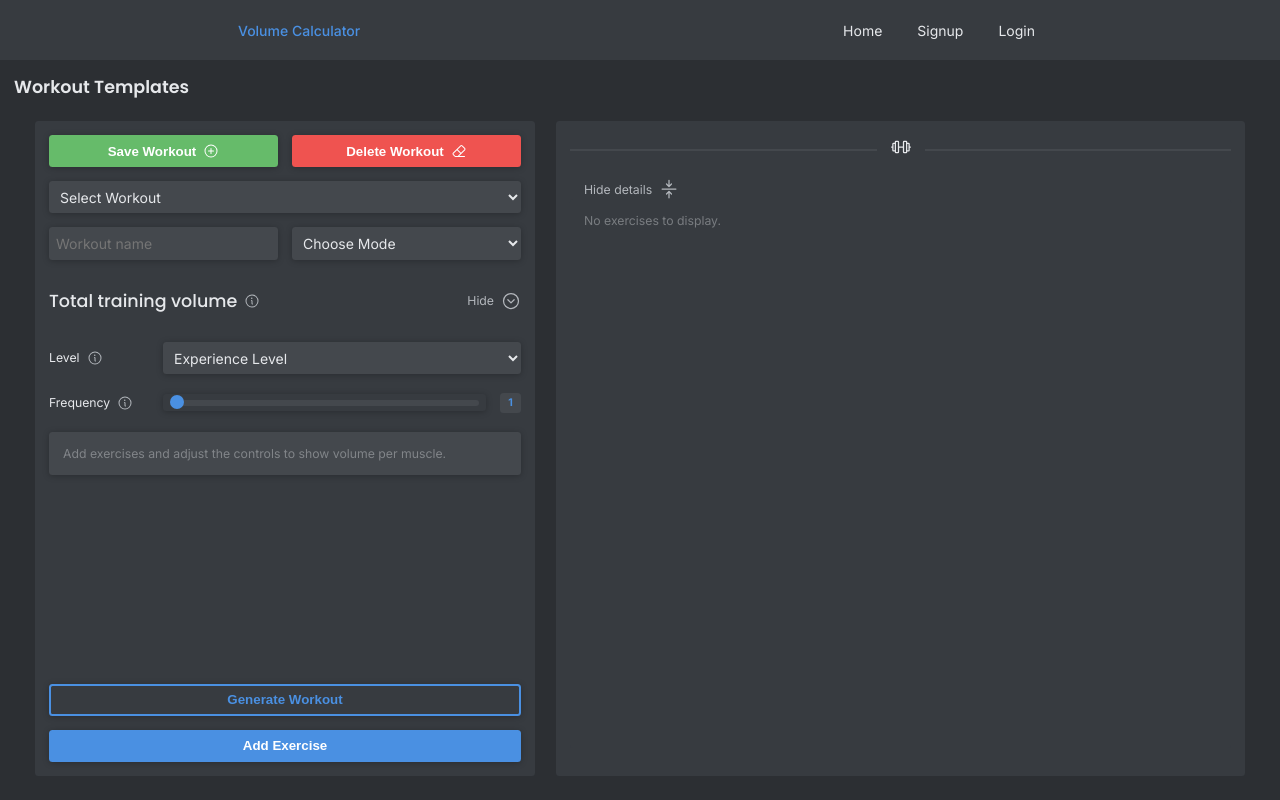
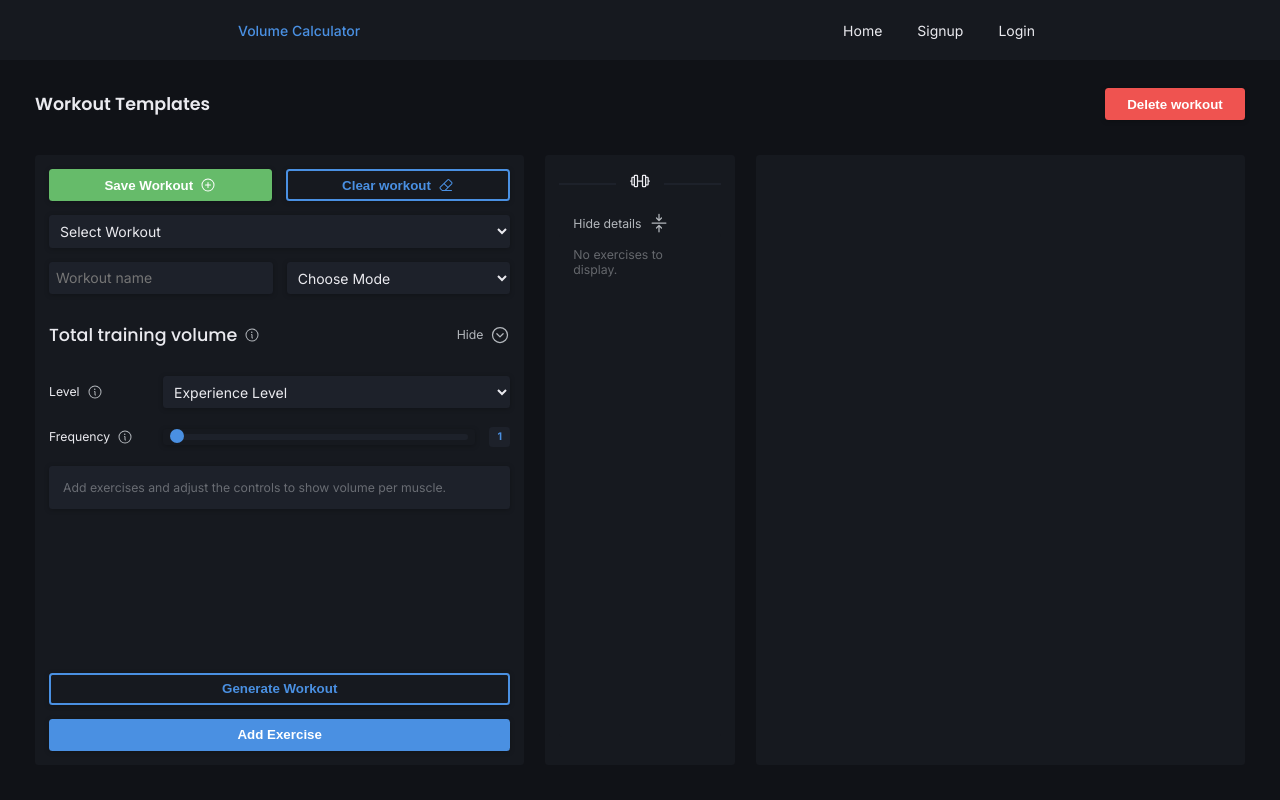
Before and after one commit to sjoerdjansz/volume-calculator, a React (Vite) app: page / in a window 1280 px wide. Built offline with nearby package versions, Linux system fonts and the light colour scheme.

Commit message:
feat - added clear workout, delete, persist to local storage functionality. minor styling changes and layout fix. created base layout for another aside component for w/e

```diff
--- a/src/components/calculatorSidebar/CalculatorSidebar.jsx
+++ b/src/components/calculatorSidebar/CalculatorSidebar.jsx
@@ -17,7 +17,6 @@ import { EXPERIENCE_LEVELS } from "../../data/experienceLevels.js";
 
 export function CalculatorSidebar({
   workouts,
-  onStartOver,
   onWorkoutNameChange,
   workoutName,
   mode,
@@ -34,11 +33,12 @@ export function CalculatorSidebar({
   onShowModal,
   showModal,
   handleGeneratedWorkout,
+  handleClearWorkout,
 }) {
   const [toggleVolume, setToggleVolume] = useState(false);
 
   return (
-    <aside>
+    <aside className={styles["controls-sidebar"]}>
       <div className={styles["workouts__new-workout-container"]}>
         <div>
           <Button
@@ -52,9 +52,9 @@ export function CalculatorSidebar({
           <Button
             type="button"
             maxWidth="100%"
-            styling="error"
-            label="Delete Workout"
-            onClick={onStartOver}
+            styling="primary-alt"
+            label="Clear workout"
+            onClick={handleClearWorkout}
             icon={<Eraser size={16} />}
           />
         </div>
--- a/src/components/calculatorSidebar/CalculatorSidebar.module.css
+++ b/src/components/calculatorSidebar/CalculatorSidebar.module.css
@@ -1,5 +1,5 @@
 /* START VAN SIDE CONTENT / CONTROLS*/
-aside {
+.controls-sidebar {
   display: flex;
   flex-direction: column;
   gap: var(--spacing-md);
@@ -7,8 +7,6 @@ aside {
   background-color: var(--color-surface);
   border-radius: var(--radius-small);
   padding: var(--spacing-md);
-  justify-content: space-between;
-  /*height: 100%;*/
 }
 
 .workouts__new-workout-container {
@@ -32,7 +30,7 @@ aside {
 .workouts__total-volume {
   display: flex;
   flex-direction: column;
-  flex: 1;
+  flex: 1 1 auto;
   gap: var(--spacing-md);
 }
 
@@ -92,7 +90,7 @@ aside {
   border-radius: var(--radius-small);
   overflow-y: auto;
   flex-direction: row;
-  max-height: 300px;
+  max-height: 220px;
   box-shadow: var(--shadow-elevated);
 }
 
--- a/src/components/layout/Layout.module.css
+++ b/src/components/layout/Layout.module.css
@@ -3,8 +3,10 @@
   flex-direction: column;
   align-items: center;
   padding: var(--spacing-md);
+  flex: 1 1 auto;
   /*border: 2px solid var(--color-accent-primary);*/
-  height: calc(100vh - 75px);
+  height: calc(100vh - 60px);
+  overflow: hidden;
 }
 
 @media (max-width: 1024px) {
--- a/src/components/navbar/NavBar.jsx
+++ b/src/components/navbar/NavBar.jsx
@@ -7,9 +7,6 @@ export function NavBar() {
     <nav className={styles.navbar}>
       <p className={styles.logo}>Volume Calculator</p>
       <ul className={styles["navbar-list"]}>
-        {/*<li>*/}
-        {/*  <List size={24} />*/}
-        {/*</li>*/}
         <li>
           <NavLink to={"/"}>Home</NavLink>
         </li>
--- /dev/null
+++ b/src/components/totalVolumeSidebar/TotalVolumeSidebar.jsx
@@ -0,0 +1,9 @@
+import styles from "./TotalVolumeSidebar.module.css";
+
+export function TotalVolumeSidebar() {
+  return (
+    <aside className={styles["volume-sidebar"]}>
+      <div></div>
+    </aside>
+  );
+}
--- /dev/null
+++ b/src/components/totalVolumeSidebar/TotalVolumeSidebar.module.css
@@ -0,0 +1,10 @@
+.volume-sidebar {
+  display: flex;
+  flex-direction: column;
+  gap: var(--spacing-md);
+  flex: 0 1 500px;
+  background-color: var(--color-surface);
+  border-radius: var(--radius-small);
+  padding: var(--spacing-md);
+  justify-content: space-between;
+}
--- a/src/index.css
+++ b/src/index.css
@@ -8,13 +8,13 @@
 
 :root {
   /* Base Colors (mid-tone neutral) */
-  --color-bg: #2c2f33; /* diepe grijsblauw basis */
-  --color-surface: #373b40; /* iets lichter voor kaarten/panelen */
-  --color-surface-variant: #44484d; /* subtiel contrastvlak */
+  --color-bg: #101217; /* diepe grijsblauw basis */
+  --color-surface: #16191f; /* iets lichter voor kaarten/panelen */
+  --color-surface-variant: #1d212a; /* subtiel contrastvlak */
   --color-border: #555a60; /* zachte grijs voor randen */
 
   /* Text Colors */
-  --color-text-primary: #e6e8eb; /* bijna-wit, niet fel */
+  --color-text-primary: #eaeaef; /* bijna-wit, niet fel */
   --color-text-secondary: #b3b7bc; /* koel grijsblauw */
   --color-text-disabled: rgba(230, 232, 235, 0.38);
 
@@ -36,7 +36,7 @@
   --color-success-hover: #81c784;
 
   /* Shadows */
-  --shadow-elevated: 0 1px 6px rgba(0, 0, 0, 0.25);
+  --shadow-elevated: 0 1px 5px rgba(0, 0, 0, 0.25);
 
   /* Typography */
   --font-mono: "Fira Code", "JetBrains Mono", monospace;
--- a/src/pages/Calculator.jsx
+++ b/src/pages/Calculator.jsx
@@ -12,6 +12,7 @@ import {
   ArrowsInLineVertical,
   ArrowsOutLineVertical,
   Barbell,
+  Eraser,
 } from "@phosphor-icons/react";
 import { AddExerciseModal } from "../components/addExerciseModal/AddExerciseModal.jsx";
 import { calculateVolumeByLevel } from "../helpers/calculateVolumeByLevel.js";
@@ -22,6 +23,8 @@ import { MANDATORY_GROUPS } from "../data/mandatoryGroups.js";
 import { calculateCompoundness } from "../helpers/calculateCompoundness.js";
 import { sortExercises } from "../helpers/sortExercises.js";
 import { Snackbar } from "../components/snackbar/Snackbar.jsx";
+import { TotalVolumeSidebar } from "../components/totalVolumeSidebar/TotalVolumeSidebar.jsx";
+import { Button } from "../components/button/Button.jsx";
 
 export function Calculator() {
   const [workoutExercises, setWorkoutExercises] = useState([]);
@@ -45,7 +48,12 @@ export function Calculator() {
   const [selectedWorkout, setSelectedWorkout] = useState("");
   const [workouts, setWorkouts] = useState([]);
 
-  // TODO: useeffect heeft nu weinig zin. On load checkt die of er een workout is geselecteerd
+  useEffect(() => {
+    const storedWorkouts = localStorage.getItem("workouts");
+
+    setWorkouts(storedWorkouts ? JSON.parse(storedWorkouts) : []);
+  }, []);
+
   // als een workout wordt gevonden uit de database (die bestaat niet) zet die de verschillende states
   // geen workout match = return
   useEffect(() => {
@@ -77,7 +85,6 @@ export function Calculator() {
       setSingleExerciseVolumes([]);
       return;
     }
-    console.log(workoutExercises);
     const singleExercises = calculateSingleExerciseVolumes(
       workoutExercises,
       ESTIMATE_MODES,
@@ -148,71 +155,69 @@ export function Calculator() {
     ]);
   }
 
-  // TODO: Make save and delete workout functions
   function handleSaveWorkout(e) {
     e.preventDefault();
 
-    console.log("Save workout clicked");
-
-    // make object with all details for the workout
     const newWorkout = {
       id: Date.now(),
-      name: workoutName || `Workout-${Date.now()}`,
+      name: workoutName.trim() || `Workout-${Date.now()}`,
       exercises: workoutExercises,
       frequency: Number(trainingFrequency),
       level: Number(experienceLevel),
       mode,
     };
 
-    // TODO: make add workout flow
-    // 1. check if workout name (better is ID, because names can be same) is duplicate.
-    // If yes, update the workout
-    // 2. if not a duplicate, save new workout
-    // 3. Update state so the saved workout shows in the select field
-    // 4. make sure workout gets added to database (or localstorage)
-
-    const hasDuplicateName = workouts.find((item) => {
-      return item.name === newWorkout.name;
-    });
-
-    if (hasDuplicateName) {
-      console.warn("Workout name already taken");
-      setToggleSnackbar({
-        open: true,
-        message: "Workout name already exists",
-        status: "error",
-      });
-      return;
-    }
+    // make sure workout gets added to database (or localstorage)
 
     // maybe add the UX option for user to overwrite/save or cancel and adjust name
     // Now we auto overwrite
     // we gebruiken de prevState om te checken of we moeten overwriten of toevoegen
     setWorkouts((prevState) => {
-      const exists = prevState.find((item) => item.name === newWorkout.name);
+      const existingWorkout = prevState.find(
+        (item) => item.name === newWorkout.name,
+      );
+      if (existingWorkout) {
+        const updatedWorkouts = prevState.map((item) => {
+          if (item.name === newWorkout.name) {
+            return {
+              ...newWorkout,
+              id: item.id,
+            };
+          } else {
+            return item;
+          }
+        });
+        setToggleSnackbar({
+          open: true,
+          message: "Workout edited",
+          status: "success",
+        });
+        localStorage.setItem("workouts", JSON.stringify(updatedWorkouts));
 
-      // als de workout al bestaat  geven we de nieuwe workout (versie) mee. Zo niet, dan blijft de oude
-      // versie (item) staat.
-      if (exists) {
-        return prevState.map((item) => {
-          console.warn("Workout id already exists, we overwrite");
+        return updatedWorkouts;
+      } else {
+        setToggleSnackbar({
+          open: true,
+          message: "Workout saved",
+          status: "success",
+        });
 
-          return item.id === newWorkout.id ? newWorkout : item;
-        });
-        // retourneer de vorige state plus de nieuwe workout als er geen overwrite is
-      } else {
-        return [...prevState, newWorkout];
+        localStorage.setItem(
+          "workouts",
+          JSON.stringify([...prevState, newWorkout]),
+        );
+        return [...prevState, newWorkout]; // we staat duplicates op naam feitelijk toe. wellicht aanpassen
+        // in toekomst
       }
     });
+
+    setSelectedWorkout(newWorkout.name);
+    setWorkoutName(newWorkout.name);
   }
 
   // Delete workout and reset state
   function handleDeleteWorkout() {
-    // 1. Search for matching workout ID in workouts list
-    // 2. If found remove the workout from the list and update the local storage/database
-    // 3. reset state
-
-    console.log("Delete workout clicked");
+    localStorage.setItem("workouts", "");
 
     // Reset state
     setWorkouts([]);
@@ -220,7 +225,21 @@ export function Calculator() {
     setWorkoutName("");
     setWorkoutExercises([]);
     setTrainingFrequency(1);
-    setExperienceLevel([]);
+    setExperienceLevel("");
+    setMode("");
+  }
+
+  function handleClearWorkout() {
+    setToggleSnackbar({
+      open: true,
+      message: "Workout data cleared",
+    });
+    // Reset state
+    setSelectedWorkout("");
+    setWorkoutName("");
+    setWorkoutExercises([]);
+    setTrainingFrequency(1);
+    setExperienceLevel("");
     setMode("");
   }
 
@@ -288,8 +307,16 @@ export function Calculator() {
           }))
         }
       />
-      <h1>Workout Templates</h1>
-
+      <div className={styles["workouts__page-title-wrapper"]}>
+        <h1>Workout Templates</h1>
+        <Button
+          type="button"
+          maxWidth="10rem"
+          styling="error"
+          label="Delete workout"
+          onClick={handleDeleteWorkout}
+        />
+      </div>
       <div className={styles["workouts__content"]}>
         {showModal && (
           <AddExerciseModal
@@ -322,6 +349,7 @@ export function Calculator() {
           showModal={showModal}
           onShowModal={setShowModal}
           handleGeneratedWorkout={addGeneratedExercises}
+          handleClearWorkout={handleClearWorkout}
         />
         <main className={styles["workouts-container"]}>
           <div className={styles["workouts__workout-name-container"]}>
@@ -370,6 +398,7 @@ export function Calculator() {
             )}
           </section>
         </main>
+        <TotalVolumeSidebar />
       </div>
     </div>
   );
--- a/src/pages/Calculator.module.css
+++ b/src/pages/Calculator.module.css
@@ -2,17 +2,26 @@
   display: flex;
   width: 100%;
   flex-direction: column;
-  height: 100%;
+  min-height: 0;
   position: relative;
+  flex: 1 1 auto;
 }
 
 .workouts__content {
-  min-height: 100%;
   display: flex;
   width: 100%;
   padding: var(--spacing-lg);
   flex-direction: row;
   gap: var(--spacing-lg);
+  min-height: 0;
+  flex: 1 1 auto;
+}
+
+.workouts__page-title-wrapper {
+  display: flex;
+  margin: var(--spacing-md) var(--spacing-lg);
+  justify-content: space-between;
+  align-items: center;
 }
 
 h1 {
@@ -87,14 +96,10 @@ h1 {
 }
 
 @media (max-width: 1024px) {
-  .workouts > div {
+  .workouts__content {
     flex-direction: column;
     padding: var(--spacing-xs);
     gap: var(--spacing-md);
-  }
-
-  h1 {
-    margin: var(--spacing-sm);
   }
 
   aside {
```
